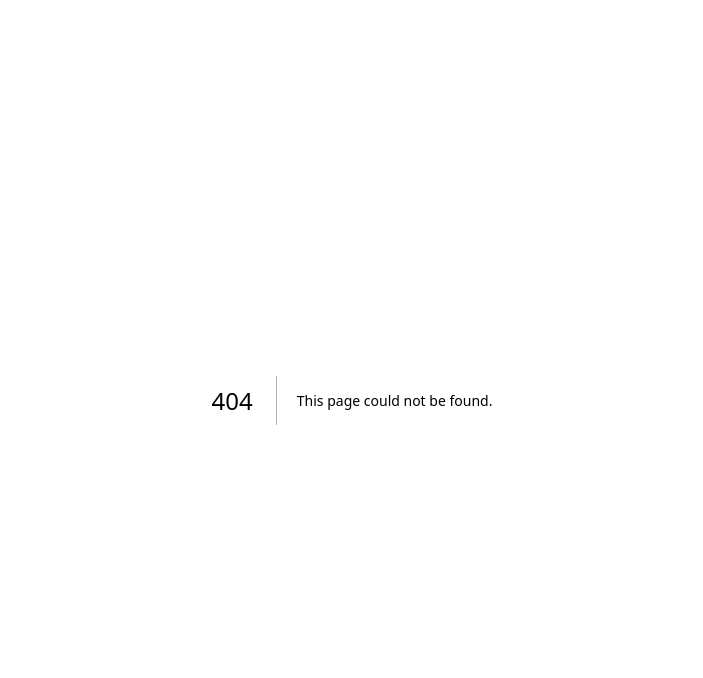
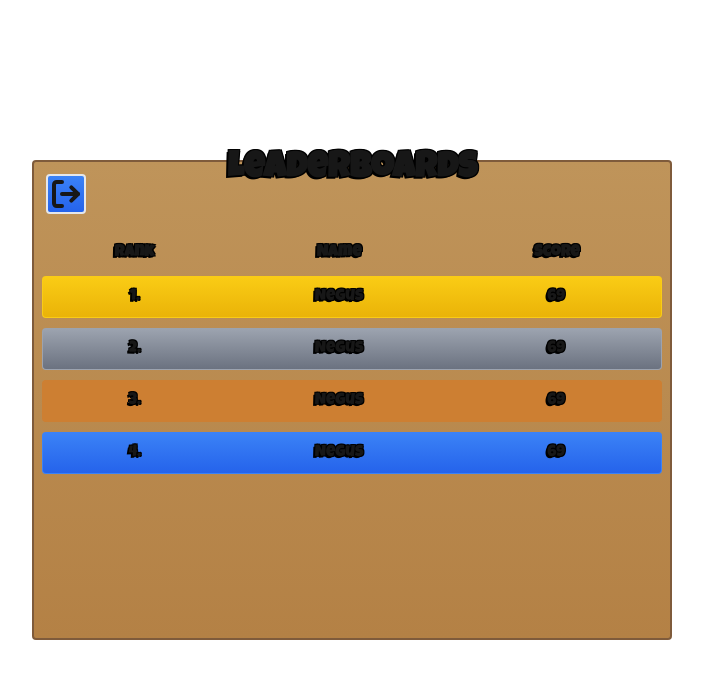
Before and after one commit to Chigga-Solutions/Cock-Down-Shooter, a Next.js app: page /leaderboards in a window 1280 px wide. Before the commit this address had no page. Shown: the top 678 px of the page, without its empty margins (288-991 px from the left). Built offline with nearby package versions, Linux system fonts and the light colour scheme.

Commit message:
Add initial leaderboard page

```diff
--- /dev/null
+++ b/src/app/leaderboards/lb-client.tsx
@@ -0,0 +1,66 @@
+'use client'
+
+import { luckiestGuy } from "@/components/settings-menu";
+import '@/app/globals.css';
+import { LogOut } from "lucide-react";
+import { ReactNode } from "react";
+import { useRouter } from "next/navigation";
+
+export interface LeaderboardEntry {
+  name: string;
+  score: number;
+}
+
+const EntryWrapped = ({ lbEntry, position }: { lbEntry: LeaderboardEntry, position: number }) => {
+
+  const bgStyle = position === 0 ? 'bg-gradient-to-b from-yellow-400 to-yellow-500'
+    : position === 1 ? 'bg-gradient-to-b from-gray-400 to-gray-500'
+    : position === 2 ? 'bg-[#CD7F32]'
+    : 'bg-gradient-to-b from-blue-500 to-blue-600';
+  const borderStyle = position === 0 ? 'border-yellow-400'
+    : position === 1 ? 'border-gray-400'
+    : position === 2 ? 'border-[#CD7F32]'
+    : 'border-blue-500';
+
+  return (
+    <tr className="hover:scale-105 cursor-pointer ease-in transition-transform" key={position}>
+      <td className={`py-2 ${bgStyle} ${borderStyle} rounded-l border-y border-l`}>{position + 1}.</td>
+      <td className={`border-y ${borderStyle} ${bgStyle}`}>{lbEntry.name}</td>
+      <td className={`border-y ${borderStyle} ${bgStyle} rounded-r border-r`}>{lbEntry.score}</td>
+    </tr>
+  )
+}
+
+export function LbClient() {
+  const router = useRouter();
+  const entries: LeaderboardEntry[] = [{name: 'Negus', score: 69}, {name: 'Negus', score: 69}, {name: 'Negus', score: 69}, {name: 'Negus', score: 69}];
+
+  return (
+    <main className={`h-screen ${luckiestGuy} flex justify-center items-center w-screen`}>
+      <div className='w-[50vw] h-[60vh] gap-y-4 flex flex-col rounded border-[#7F5B3B] border-2 from-[#BF945A] to-[#B48145] bg-gradient-to-b'>
+        <h1 className={`absolute left-1/2 -translate-y-3 text-shadow font-bold text-4xl -translate-x-1/2`}>Leaderboards</h1>
+        <button onClick={() => router.push('/')} title="Back to home" className={'border-2 w-fit rounded hover:scale-110 hover:-rotate-3 ml-3 mt-3 p-0.5 from-blue-500 to-blue-600 bg-gradient-to-b transition-transform'}>
+          <LogOut size={32} strokeWidth={3} />
+        </button>
+        <div className="flex-1 justify-center items-center flex">
+          {entries.length > 0 ? (
+            <table style={{ borderSpacing: "0 10px" }} className="w-full border-separate border-spacing-y-2 *:text-center self-start mx-2 max-h-full text-shadow table-auto">
+              <thead>
+                <tr>
+                  <th>Rank</th>
+                  <th>Name</th>
+                  <th>Score</th>
+                </tr>
+              </thead>
+              <tbody className={'gap-y-2'}>
+                {entries.map((entry, i) => (
+                  <EntryWrapped key={i} lbEntry={entry} position={i} />
+                ))}
+              </tbody>
+            </table>
+          ) : <p>No scores found...</p>}
+        </div>
+      </div>
+    </main>
+  )
+}
--- /dev/null
+++ b/src/app/leaderboards/page.tsx
@@ -0,0 +1,5 @@
+import { LbClient } from "./lb-client";
+
+export default function LeaderboardPage() {
+  return <LbClient />
+}
```
